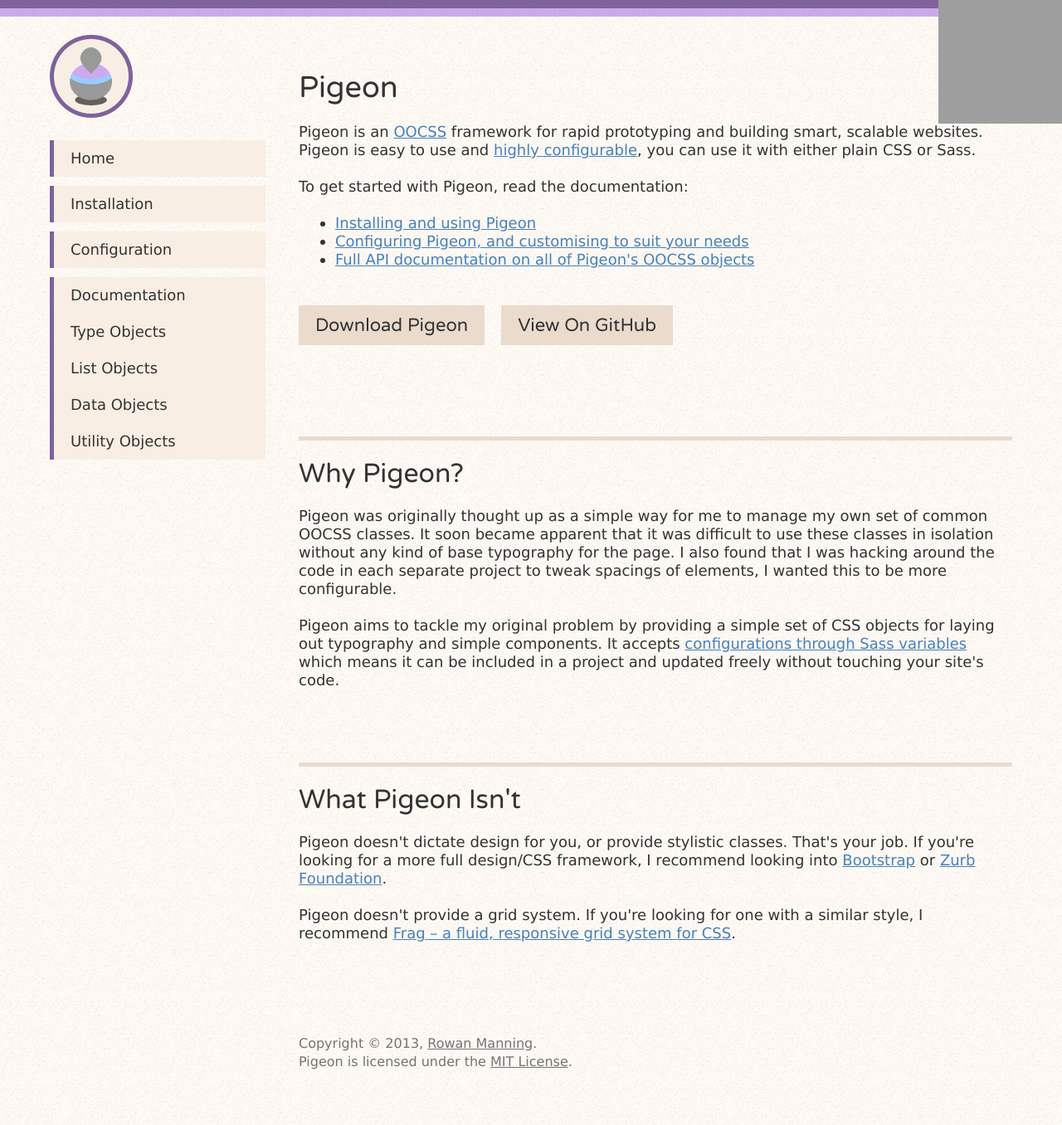
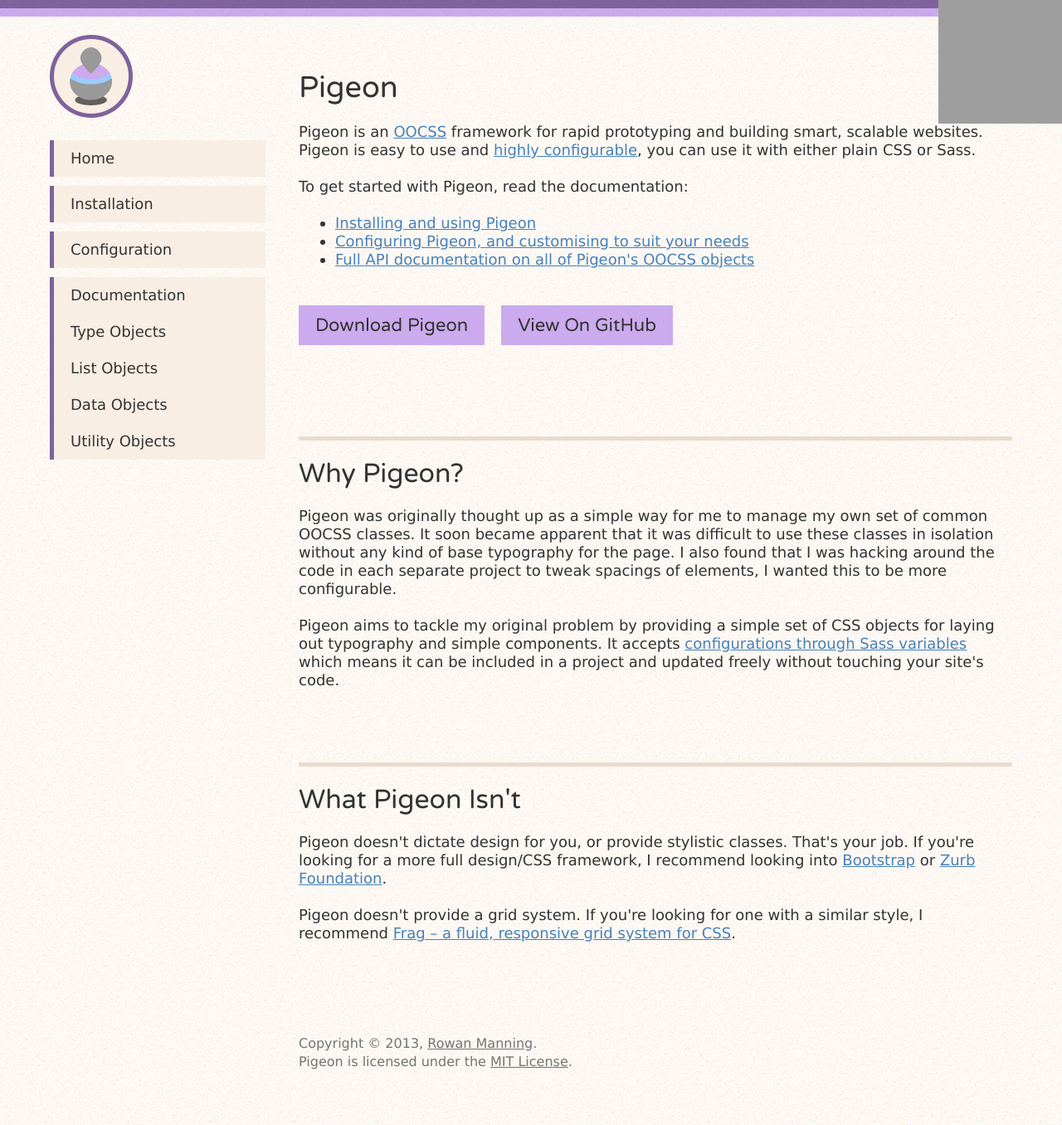
Before and after one commit to rowanmanning/pigeon, a Jekyll site: the page built from index.html, in a window 1280 px wide. Shown: the whole page at 83% size. Built offline with Jekyll 4.4.1, drawn with Linux system fonts in a browser that asks for light colours; grey boxes are pictures that could not be loaded.

Commit message:
Make action buttons more prominent

```diff
--- a/style/_source/object/actions.scss
+++ b/style/_source/object/actions.scss
@@ -21,12 +21,13 @@
     @include rem("padding-top", ($pigeon-type-line-height / 2));
     @include rem("padding-bottom", ($pigeon-type-line-height / 2));
     margin: 0;
-    background: $c-cream-dk;
+    background: $c-lilac;
     text-decoration: none;
     &, &:visited {
         color: $c-grey-dk;
     }
     &:hover {
-        background-color: $c-lilac;
+        background-color: $c-lilac-dk;
+        color: $c-cream;
     }
 }
--- a/style/site.css
+++ b/style/site.css
@@ -1388,14 +1388,15 @@
   padding-bottom: 11px;
   padding-bottom: 1.1rem;
   margin: 0;
-  background: #eadbcd;
+  background: #ccaaee;
   text-decoration: none;
 }
 .action-button, .action-button:visited {
   color: #333333;
 }
 .action-button:hover {
-  background-color: #ccaaee;
+  background-color: #7f629c;
+  color: #fffaf5;
 }
 
 .css-object {
```
Also changed, not shown: style/site.min.css.
